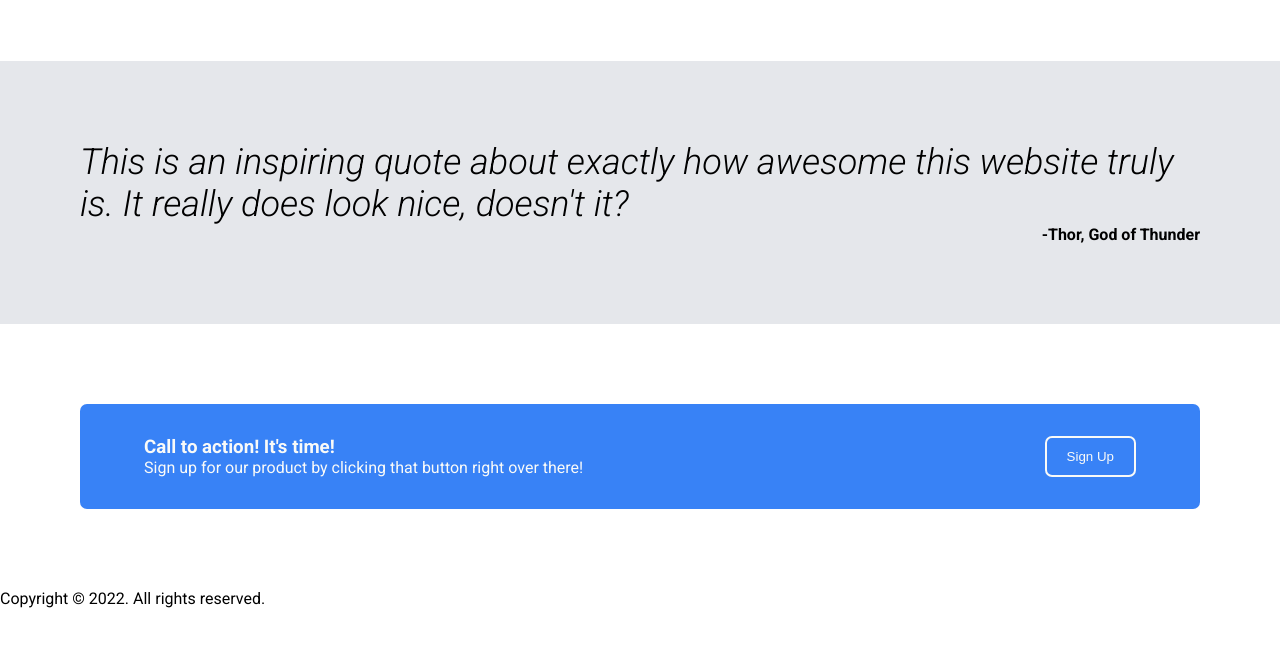
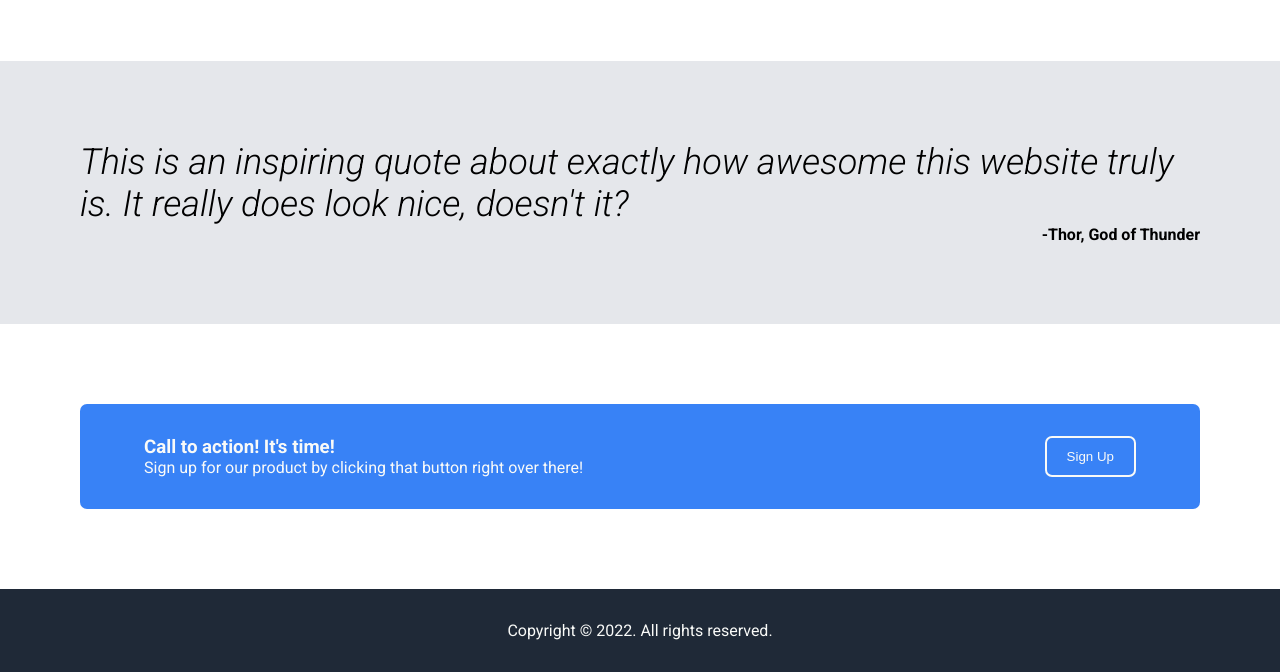
Before and after one commit to grok-dev/odin-landing-page, a plain HTML site: page index.html in a window 1280 px wide. Shown: the part 565-1237 px from the top of the page. Before the commit the page ends 1173 px from the top, so only its background shows below. Drawn offline with Linux system fonts and the light colour scheme.

Commit message:
Minor Fixes

```diff
--- a/index.html
+++ b/index.html
@@ -4,7 +4,7 @@
     <meta charset="UTF-8" />
     <meta http-equiv="X-UA-Compatible" content="IE=edge" />
     <meta name="viewport" content="width=device-width, initial-scale=1.0" />
-    <title>Document</title>
+    <title>Landing Page</title>
     <link rel="stylesheet" href="style.css" />
     <link rel="preconnect" href="https://fonts.googleapis.com" />
     <link rel="preconnect" href="https://fonts.gstatic.com" crossorigin />
--- a/style.css
+++ b/style.css
@@ -155,3 +155,10 @@ header {
 #cta-button {
   border: 2px solid var(--white);
 }
+
+footer {
+  background-color: var(--dark-bg);
+  text-align: center;
+  color: var(--white);
+  padding: 2rem;
+}
```
